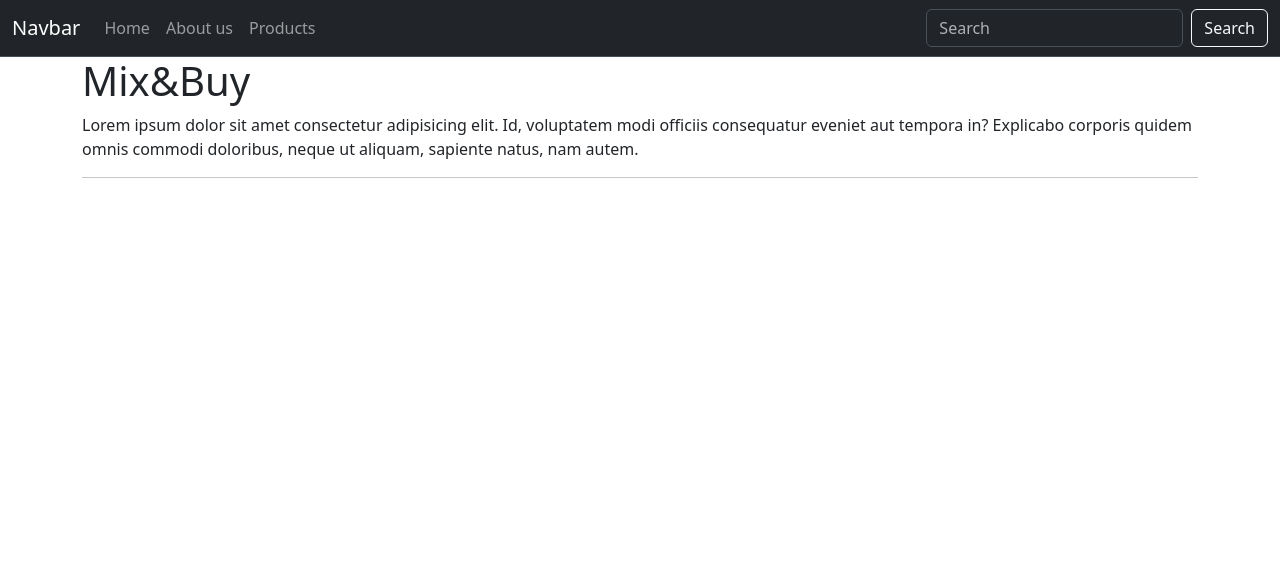
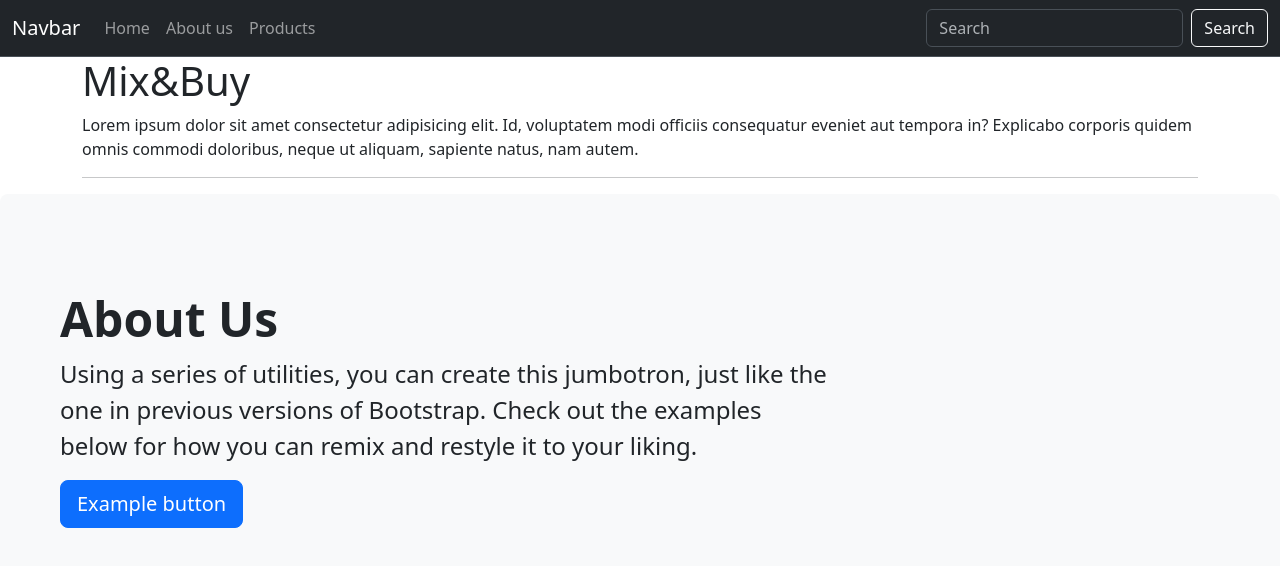
Before and after one commit to akthernahela/react-router, a React (Vite) app: page /aboutUs in a window 1280 px wide. Shown: the top 566 px of the page. Built offline with nearby package versions, Linux system fonts and the light colour scheme.

Commit message:
Add bootstrap jumbotron

```diff
--- a/src/shop/AboutUs.jsx
+++ b/src/shop/AboutUs.jsx
@@ -7,6 +7,19 @@ export default function AboutUs() {
         <>
             <Header />
             <Main />
+            <div class="p-5 mb-4 bg-light rounded-3">
+                <div class="container-fluid py-5">
+                    <h1 class="display-5 fw-bold">About Us</h1>
+                    <p class="col-md-8 fs-4">
+                        Using a series of utilities, you can create this jumbotron, just
+                        like the one in previous versions of Bootstrap. Check out the
+                        examples below for how you can remix and restyle it to your liking.
+                    </p>
+                    <button class="btn btn-primary btn-lg" type="button">
+                        Example button
+                    </button>
+                </div>
+            </div>
 
         </>
 
```
